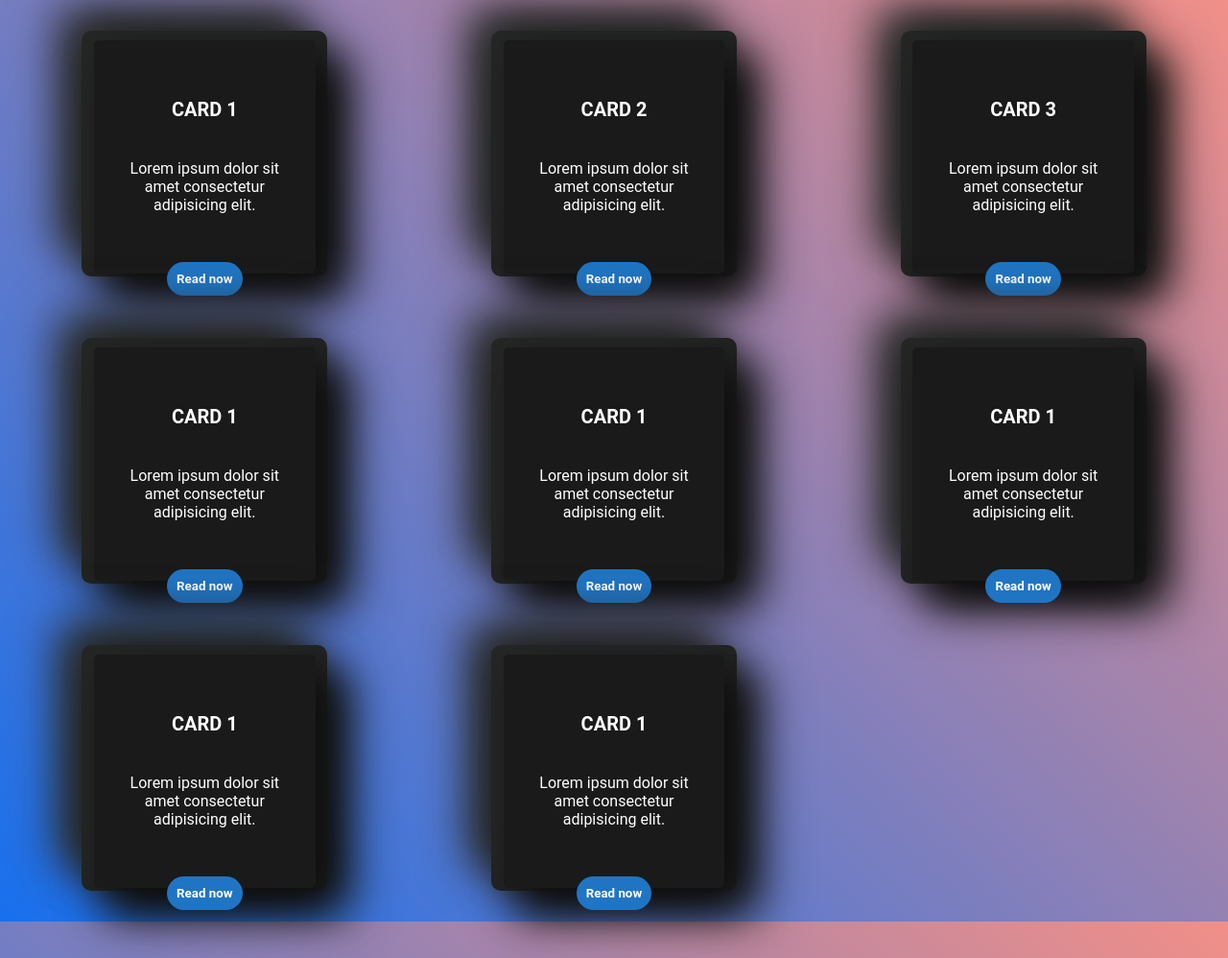
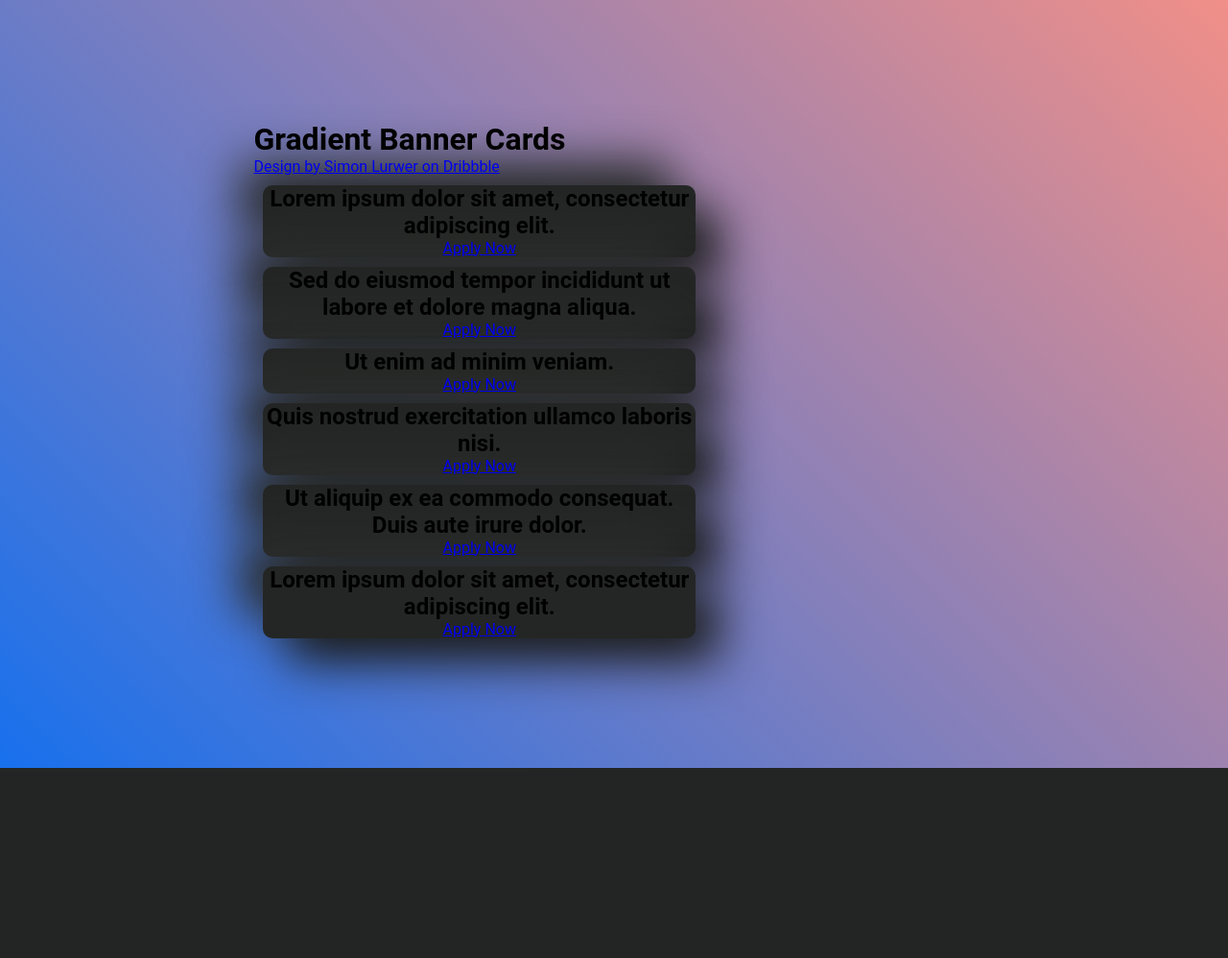
Before and after one commit to Adsanvar/RFID, a Flask app: page /writer/1 in a window 1280 px wide. Shown: the whole page at 96% size. After the commit the page ends 800 px from the top, so only its background shows below. Run offline with Flask 2, Linux system fonts and the light colour scheme; parts of the project's set-up code (start-up, migrations or seed data) failed here and were passed over; some libraries are stand-ins or nearby versions.

Commit message:
container

```diff
--- a/TimeClock/templates/writer.html
+++ b/TimeClock/templates/writer.html
@@ -10,65 +10,50 @@
   <body class="nocursor">
 
 
-      <div class="card__container">
-        <div class="card">
-          <div class="card__content">
-            <h3 class="card__header">Card 1</h3>
-            <p class="card__info">Lorem ipsum dolor sit amet consectetur adipisicing elit.</p>
-            <button class="card__button">Read now</button>
-          </div>
+    <div class="main-container">
+      <div class="heading-container">
+        <h1 class="heading">Gradient Banner Cards</h1>
+        <p class="credit"><a target="_blank" href="https://dribbble.com/sl">Design by Simon Lurwer on Dribbble</a></p>
+      </div>
+      <div class="card-container">
+        <div class="card card-1">
+          <div class="card__icon"><i class="fas fa-bolt"></i></div>
+          <p class="card__exit"><i class="fas fa-times"></i></p>
+          <h2 class="card__title">Lorem ipsum dolor sit amet, consectetur adipiscing elit.</h2>
+          <p class="card__apply"><a href="#">Apply Now <i class="fas fa-arrow-right"></i></a></p>
         </div>
-        <div class="card">
-          <div class="card__content">
-            <h3 class="card__header">Card 2</h3>
-            <p class="card__info">Lorem ipsum dolor sit amet consectetur adipisicing elit.</p>
-            <button class="card__button">Read now</button>
-          </div>
+        <div class="card card-2">
+          <div class="card__icon"><i class="fas fa-bolt"></i></div>
+          <p class="card__exit"><i class="fas fa-times"></i></p>
+          <h2 class="card__title">Sed do eiusmod tempor incididunt ut labore et dolore magna aliqua.</h2>
+          <p class="card__apply"><a href="#">Apply Now <i class="fas fa-arrow-right"></i></a></p>
         </div>
-        <div class="card">
-          <div class="card__content">
-            <h3 class="card__header">Card 3</h3>
-            <p class="card__info">Lorem ipsum dolor sit amet consectetur adipisicing elit.</p>
-            <button class="card__button">Read now</button>
-          </div>
+        <div class="card card-3">
+          <div class="card__icon"><i class="fas fa-bolt"></i></div>
+          <p class="card__exit"><i class="fas fa-times"></i></p>
+          <h2 class="card__title">Ut enim ad minim veniam.</h2>
+          <p class="card__apply"><a href="#">Apply Now <i class="fas fa-arrow-right"></i></a></p>
         </div>
-        <div class="card">
-          <div class="card__content">
-            <h3 class="card__header">Card 1</h3>
-            <p class="card__info">Lorem ipsum dolor sit amet consectetur adipisicing elit.</p>
-            <button class="card__button">Read now</button>
-          </div>
+        <div class="card card-4">
+          <div class="card__icon"><i class="fas fa-bolt"></i></div>
+          <p class="card__exit"><i class="fas fa-times"></i></p>
+          <h2 class="card__title">Quis nostrud exercitation ullamco laboris nisi.</h2>
+          <p class="card__apply"><a href="#">Apply Now <i class="fas fa-arrow-right"></i></a></p>
         </div>
-        <div class="card">
-          <div class="card__content">
-            <h3 class="card__header">Card 1</h3>
-            <p class="card__info">Lorem ipsum dolor sit amet consectetur adipisicing elit.</p>
-            <button class="card__button">Read now</button>
-          </div>
+        <div class="card card-5">
+          <div class="card__icon"><i class="fas fa-bolt"></i></div>
+          <p class="card__exit"><i class="fas fa-times"></i></p>
+          <h2 class="card__title">Ut aliquip ex ea commodo consequat. Duis aute irure dolor.</h2>
+          <p class="card__apply"><a href="#">Apply Now <i class="fas fa-arrow-right"></i></a></p>
         </div>
-        <div class="card">
-          <div class="card__content">
-            <h3 class="card__header">Card 1</h3>
-            <p class="card__info">Lorem ipsum dolor sit amet consectetur adipisicing elit.</p>
-            <button class="card__button">Read now</button>
-          </div>
-        </div>
-        <div class="card">
-          <div class="card__content">
-            <h3 class="card__header">Card 1</h3>
-            <p class="card__info">Lorem ipsum dolor sit amet consectetur adipisicing elit.</p>
-            <button class="card__button">Read now</button>
-          </div>
-        </div>
-        <div class="card">
-          <div class="card__content">
-            <h3 class="card__header">Card 1</h3>
-            <p class="card__info">Lorem ipsum dolor sit amet consectetur adipisicing elit.</p>
-            <button class="card__button">Read now</button>
-          </div>
+        <div class="card card-1">
+          <div class="card__icon"><i class="fas fa-bolt"></i></div>
+          <p class="card__exit"><i class="fas fa-times"></i></p>
+          <h2 class="card__title">Lorem ipsum dolor sit amet, consectetur adipiscing elit.</h2>
+          <p class="card__apply"><a href="#">Apply Now <i class="fas fa-arrow-right"></i></a></p>
         </div>
       </div>
-
+    </div>
 
     <script type="text/javascript" src="{{ url_for('static', filename='js/script.js')}}"></script>
 
```
